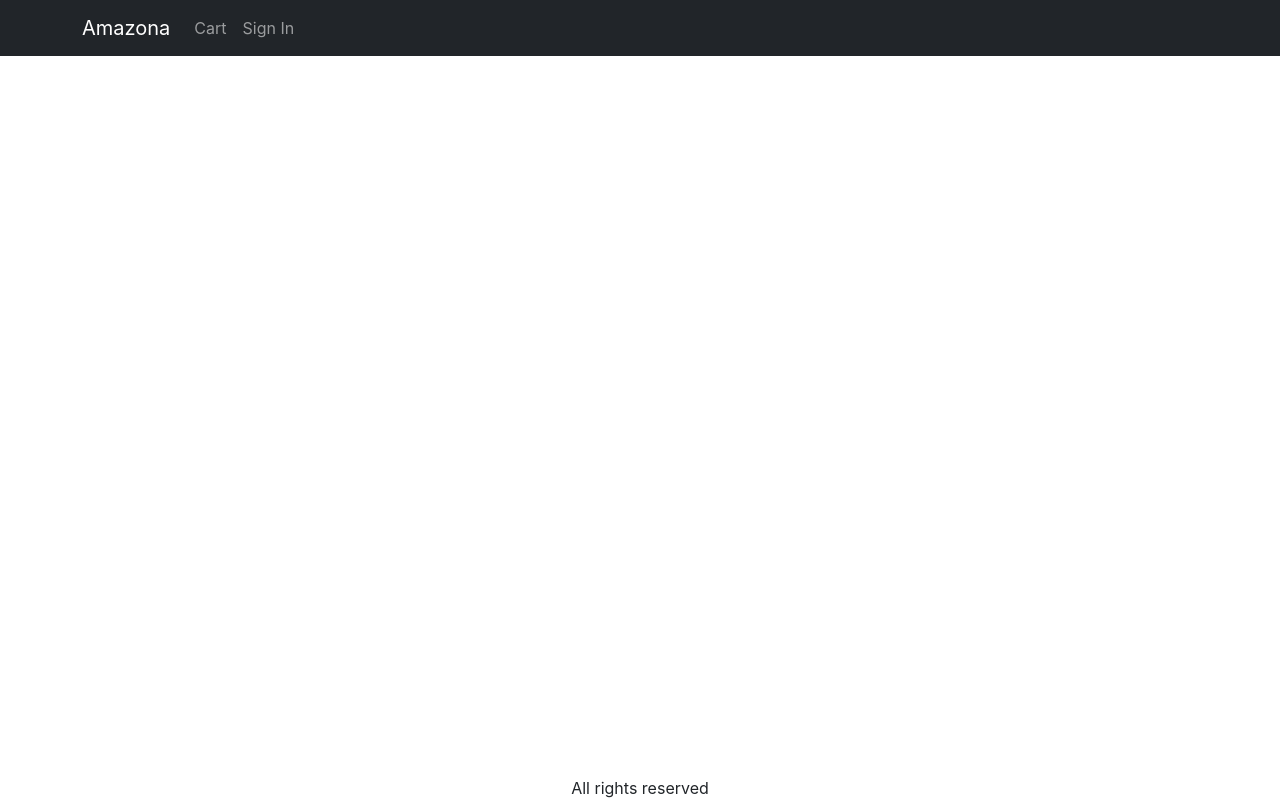
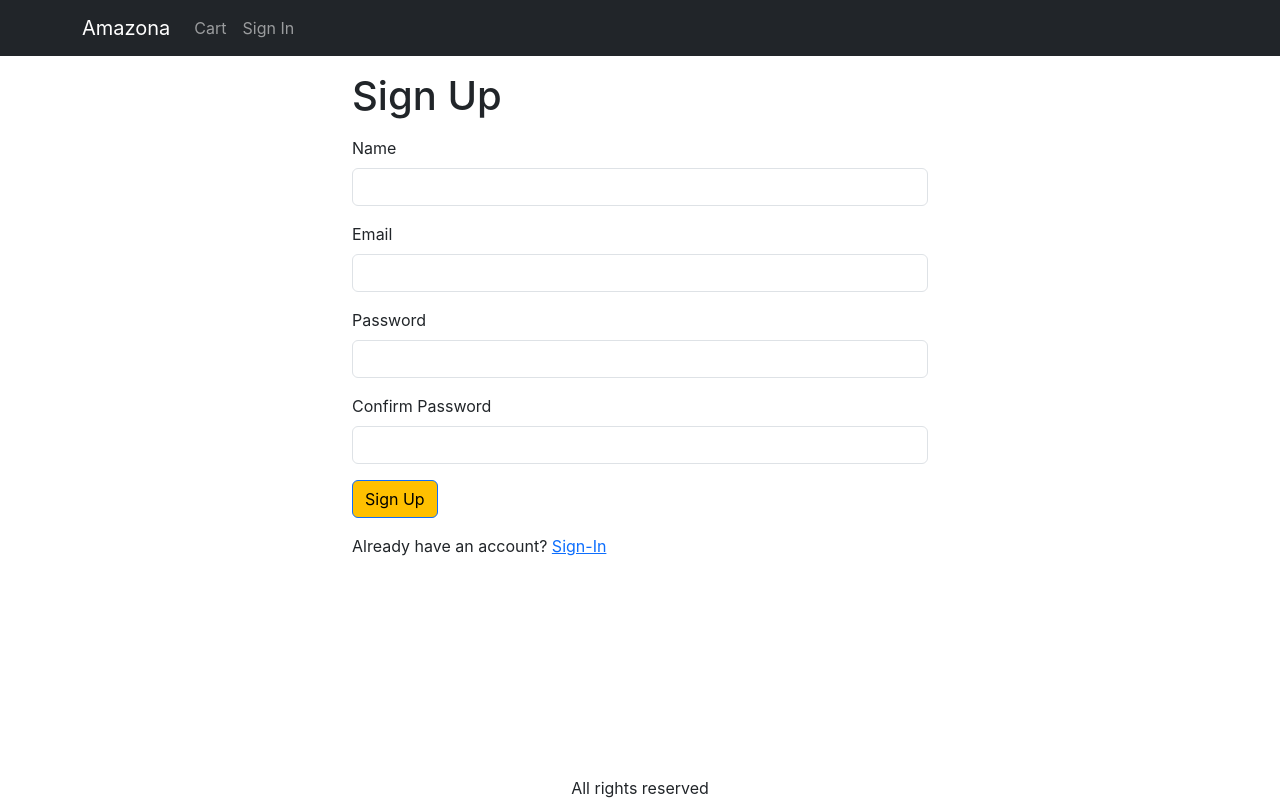
Before and after one commit to ezzyouy/fullStack, a React (Create React App) app in the folder frontend/: page /signup in a window 1280 px wide. Built offline with nearby package versions, Linux system fonts and the light colour scheme.

Commit message:
Create-SignUp-Screen&API

```diff
--- a/frontend/src/App.js
+++ b/frontend/src/App.js
@@ -14,6 +14,7 @@
 import CartScreen from './Screens/CartScreen'
 import SigninScreen from './Screens/SigninScreen'
 import ShippingAddressScreen from './Screens/ShippingAddressScreen'
+import SignupScreen from './Screens/SignupScreen'
 
 function App () {
   const { state, dispatch: ctxDispatch } = useContext(Store)
@@ -77,6 +78,7 @@
               <Route path='/product/:_id' element={<ProductScreen />} />
               <Route path='/cart' element={<CartScreen />} />
               <Route path='/signin' element={<SigninScreen />} />
+              <Route path='/signup' element={<SignupScreen />} />
               <Route path='/shipping' element={<ShippingAddressScreen />} />
               <Route path='/' element={<HomeScreen />} />
             </Routes>
--- /dev/null
+++ b/frontend/src/Screens/SignupScreen.js
@@ -0,0 +1,103 @@
+import axios from 'axios'
+import React, { useContext, useEffect, useState } from 'react'
+import Button from 'react-bootstrap/esm/Button'
+import Container from 'react-bootstrap/esm/Container'
+import Form from 'react-bootstrap/esm/Form'
+import { Helmet } from 'react-helmet-async'
+import { Link, useLocation, useNavigate } from 'react-router-dom'
+import { Store } from '../Store'
+import { toast } from 'react-toastify'
+import { getError } from '../utils.js'
+
+export default function SignupScreen () {
+  const navigate = useNavigate()
+  const { search } = useLocation()
+  const redirectInUrl = new URLSearchParams(search).get('redirect')
+  const redirect = redirectInUrl ? redirectInUrl : '/'
+  const [name, setName] = useState('')
+  const [email, setEmail] = useState('')
+  const [password, setPassword] = useState('')
+  const [confirmpassword, setConfirmPassword] = useState('')
+
+  const { state, dispatch: ctxDispatch } = useContext(Store)
+
+  const { userInfo } = state
+
+  const submitHandler = async e => {
+    e.preventDefault()
+    if (password != confirmpassword) {
+      toast.error('Password do not match')
+      return
+    }
+    try {
+      const { data } = await axios.post('/api/users/signup', {
+        name,
+        email,
+        password
+      })
+      ctxDispatch({ type: 'USER_SIGNIN', payload: data })
+      localStorage.setItem('userInfo', JSON.stringify(data))
+      navigate(redirect || '/')
+    } catch (err) {
+      console.log(err)
+      toast.error(getError(err))
+    }
+  }
+  useEffect(() => {
+    if (userInfo) {
+      navigate(redirect)
+    }
+  }, [userInfo, navigate, redirect])
+
+  return (
+    <Container className='small-container'>
+      <Helmet>
+        <title>Sign Up</title>
+      </Helmet>
+      <h1 className='my-3'>Sign Up</h1>
+      <Form onSubmit={submitHandler}>
+        <Form.Group className='mb-3' controlId='name'>
+          <Form.Label>Name</Form.Label>
+          <Form.Control
+            type='name'
+            required
+            onChange={e => setName(e.target.value)}
+          />
+        </Form.Group>
+
+        <Form.Group className='mb-3' controlId='email'>
+          <Form.Label>Email</Form.Label>
+          <Form.Control
+            type='email'
+            required
+            onChange={e => setEmail(e.target.value)}
+          />
+        </Form.Group>
+        <Form.Group className='mb-3' controlId='password'>
+          <Form.Label>Password</Form.Label>
+          <Form.Control
+            type='password'
+            required
+            onChange={e => setPassword(e.target.value)}
+          />
+        </Form.Group>
+        <Form.Group className='mb-3' controlId='confirmpassword'>
+          <Form.Label>Confirm Password</Form.Label>
+          <Form.Control
+            type='password'
+            required
+            onChange={e => setConfirmPassword(e.target.value)}
+          />
+        </Form.Group>
+
+        <div className='mb-3'>
+          <Button type='submit'>Sign Up</Button>
+        </div>
+        <div className='mb-3'>
+          Already have an account?{' '}
+          <Link to={`/signin?redirect=${redirect}`}>Sign-In</Link>
+        </div>
+      </Form>
+    </Container>
+  )
+}
```
Also changed, not shown: 1 other file (tests, documents, lock files or other folders).
